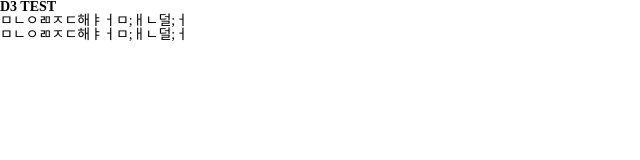
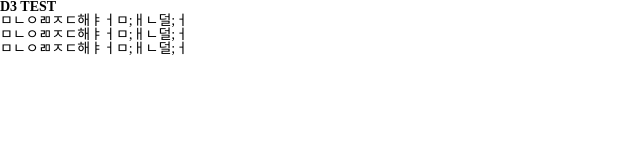
Before and after one commit to salgu/salguhome, a plain HTML site: page index.html in a window 1280 px wide. Shown: the whole page, without its empty margins (0-640 px from the left). Drawn offline with Linux system fonts and the light colour scheme.

Commit message:
테스트라고요~

```diff
--- a/index.html
+++ b/index.html
@@ -13,6 +13,7 @@
 	<h1>D3 TEST</h1>
 	<p>ㅁㄴㅇㄻㅈㄷ해ㅑㅓㅁ;ㅐㄴ덜;ㅓ</p>
 	<p>ㅁㄴㅇㄻㅈㄷ해ㅑㅓㅁ;ㅐㄴ덜;ㅓ</p>
+	<p>ㅁㄴㅇㄻㅈㄷ해ㅑㅓㅁ;ㅐㄴ덜;ㅓ</p>
 </div>
 
 </body>
```
